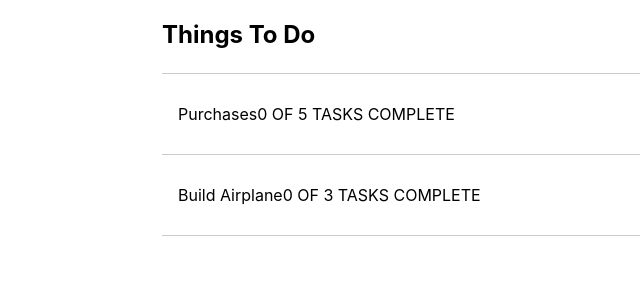
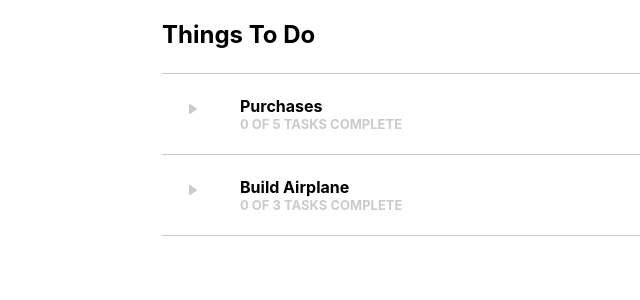
Before and after one commit to lorecrafting/wonder-todo, a React (Create React App) app: page / in a window 1280 px wide. Shown: the top 300 px of the page, without its empty margins (158-798 px from the left). Built offline with nearby package versions, Linux system fonts and the light colour scheme.

Commit message:
add group arrow icon and styles to group card component

```diff
--- a/src/css/App.css
+++ b/src/css/App.css
@@ -29,6 +29,29 @@
   padding-left: 1rem;
 }
 
+.card-title {
+  font-weight: bold;
+}
+
+.card-progress-count {
+  color: #cbcbcb;
+  font-weight: bold;
+  font-size: small;
+}
+
+.icon-container {
+  width: 20px;
+  height: 20px;
+  flex: 0 0 30px;
+  display: flex;
+  justify-content: center;
+  padding-right: 2rem;
+}
+
+.icon-group-arrow {
+  height: 10px;
+}
+
 .bottom-border {
   border-bottom: solid 1px #cbcbcb;
 }
--- a/src/pages/Home/GroupCard.jsx
+++ b/src/pages/Home/GroupCard.jsx
@@ -1,5 +1,6 @@
 import React from 'react';
 import { navigate } from '@reach/router';
+import GroupSVG from '../../assets/Group.svg';
 
 const GroupCard = ({ group }) => {
   const progressCountText = () => {
@@ -13,8 +14,13 @@ const GroupCard = ({ group }) => {
       onClick={() => navigate(`/group/${group.group_id}`)}
       key={group.group_id}
     >
-      {group.name}
-      {progressCountText(group.group_id)}
+      <div className="icon-container">
+        <img className="icon-group-arrow" src={GroupSVG} alt="group" />
+      </div>
+      <div>
+        <div className="card-title">{group.name}</div>
+        <div className="card-progress-count">{progressCountText(group.id)}</div>
+      </div>
     </div>
   );
 };
```
